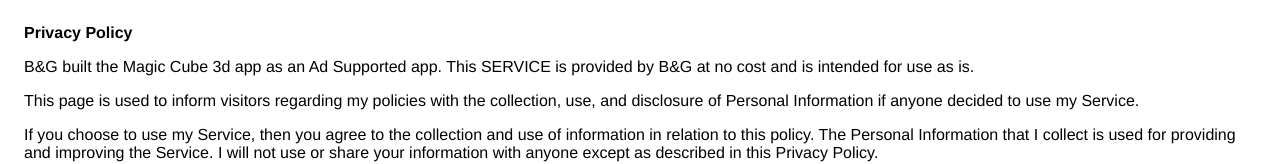
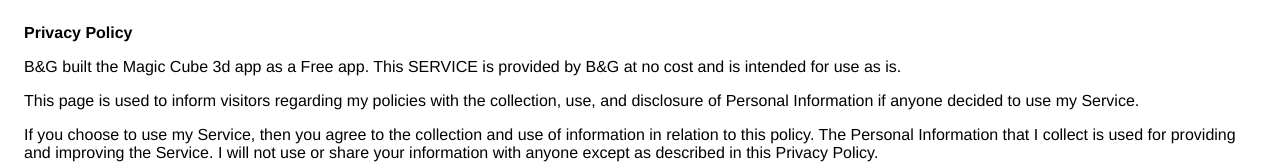
Before and after one commit to gfx16800/gfx16800.github.io, a plain HTML site: page index.html in a window 1280 px wide. Shown: the top 164 px of the page. Drawn offline with Linux system fonts and the light colour scheme.

Commit message:
Update index.html

```diff
--- a/index.html
+++ b/index.html
@@ -1,5 +1,3 @@
-
-
 <!DOCTYPE html>
     <html>
     <head>
@@ -11,7 +9,7 @@
     <body>
     <strong>Privacy Policy</strong> <p>
                   B&amp;G built the Magic Cube 3d app as
-                  an Ad Supported app. This SERVICE is provided by
+                  a Free app. This SERVICE is provided by
                   B&amp;G at no cost and is intended for use as
                   is.
                 </p> <p>
```
